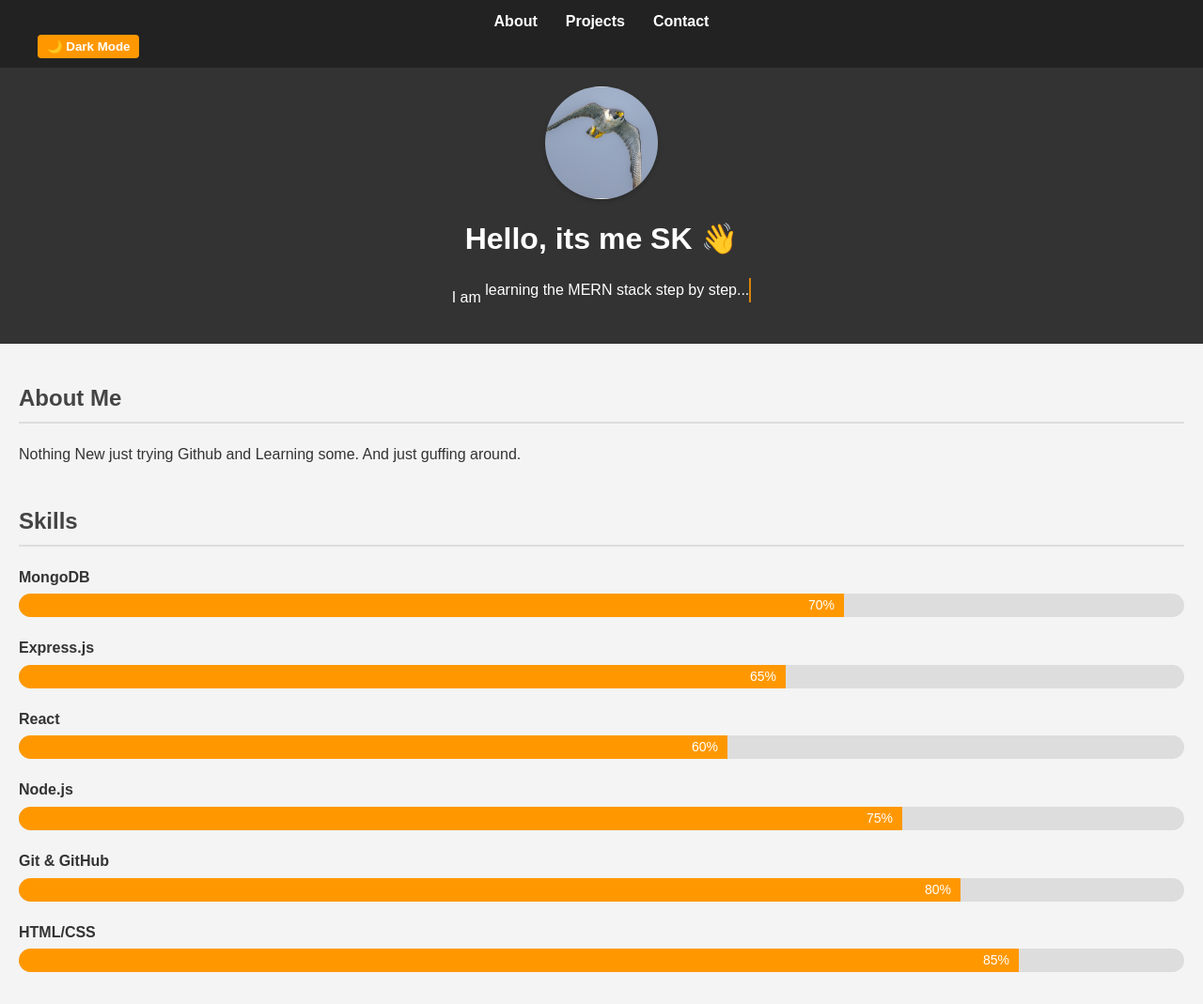
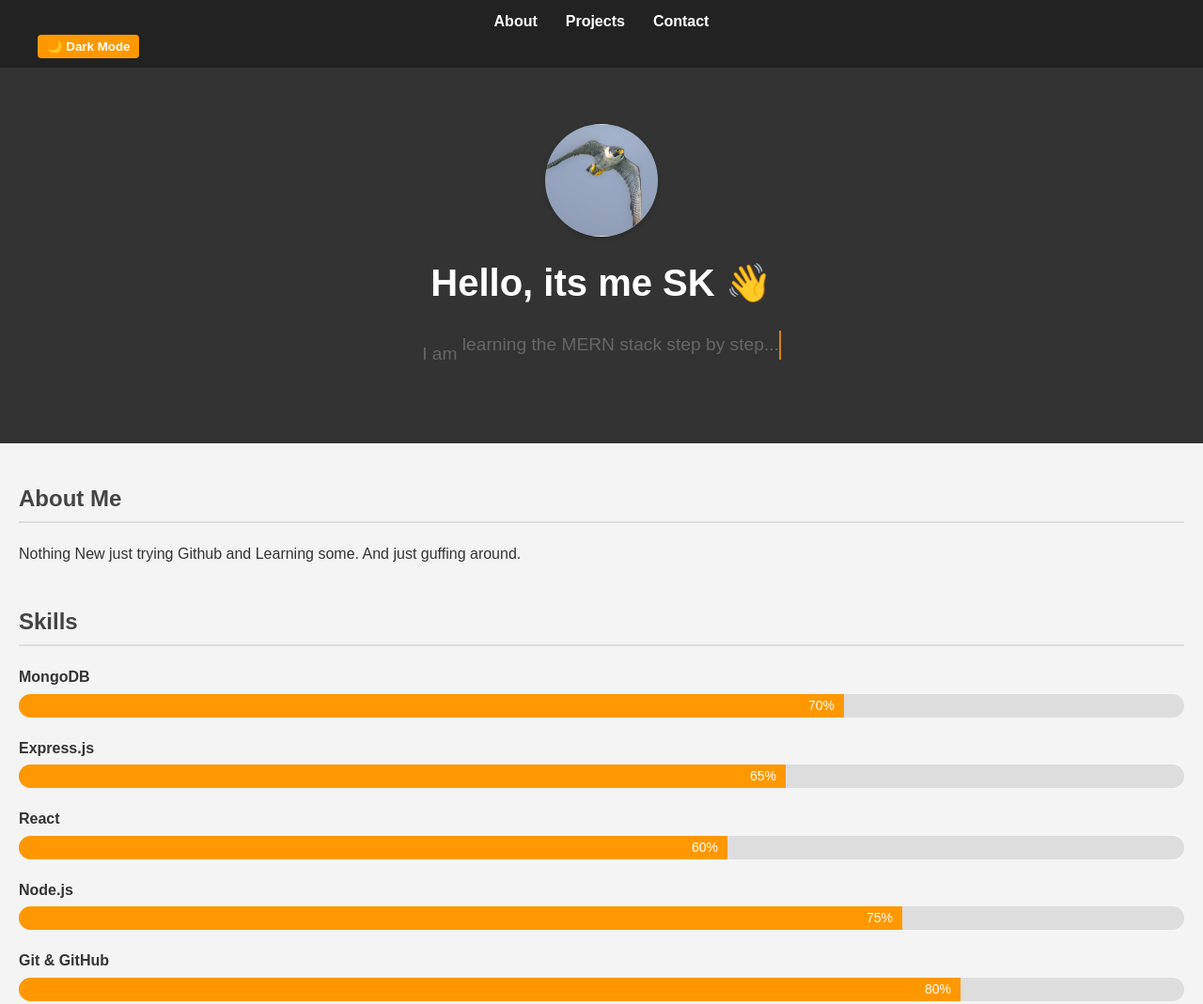
Before and after one commit to sanzay-shrestha/portfolio, a plain HTML site: page index.html in a window 1280 px wide. Shown: the top 1069 px of the page at 94% size. Drawn offline with Linux system fonts and the light colour scheme.

Commit message:
Fix hero layout for typewriter effect

```diff
--- a/index.html
+++ b/index.html
@@ -14,10 +14,10 @@
     </ul>
     <button id="dark-mode-toggle">🌙 Dark Mode</button>
   </nav>
-  <header>
+  <header class="hero">
     <img src="falcon.png" alt="Falcon Picture" class="profile-pic">
       <h1>Hello, its me SK 👋</h1>
-      <p>I am <span class="typing"></span></p>
+       <p class="tagline">I am <span class="typing"></span></p>
   </header>
 
   <main>
--- a/style.css
+++ b/style.css
@@ -293,3 +293,18 @@ footer .social-icons a:hover {
   50% { border-color: #ff9800; }
   100% { border-color: transparent; }
 }
+/* Hero section layout */
+.hero {
+  text-align: center;
+  padding: 60px 20px;
+}
+
+.hero h1 {
+  margin-bottom: 10px;
+  font-size: 2.5em;
+}
+
+.hero .tagline {
+  font-size: 1.2em;
+  color: #666;
+}
```
